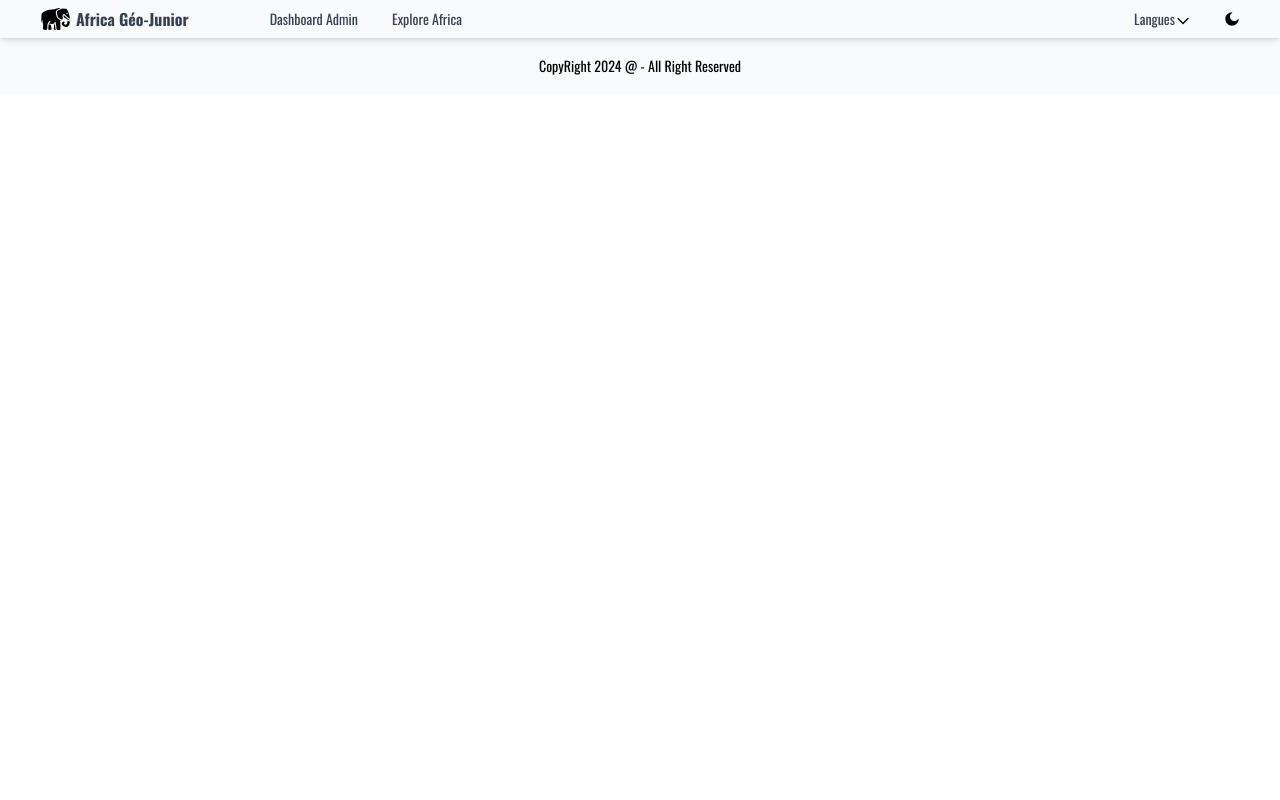
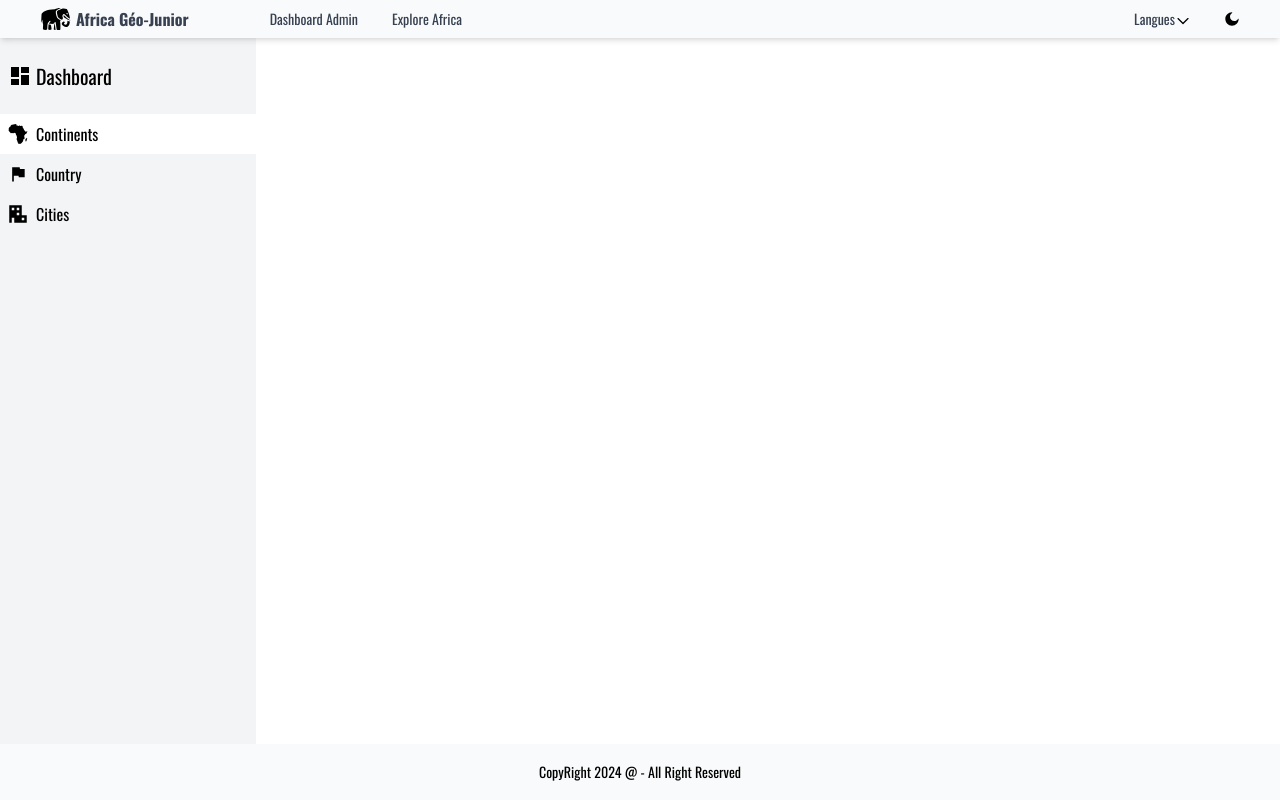
Before and after one commit to ayoub-ahnaou/Africa-geo-junior, a PHP site: page /dashboard.php in a window 1280 px wide. Run offline with PHP 8.4, Linux system fonts and the light colour scheme; style sheets or scripts are compiled from the project's sources; some libraries are stand-ins or nearby versions.

Commit message:
#24 Create the main body of dashboard page with choices in the left side

```diff
--- a/src/pages/dashboard.php
+++ b/src/pages/dashboard.php
@@ -16,6 +16,30 @@
     <div class="flex flex-col min-h-[100vh]">
         <?php include"../assets/components/navigation.php"; ?>
 
+        <div class="flex-grow flex">
+            <section class="w-1/5 bg-gray-100 flex flex-col">
+                <div class="flex py-6 px-2 items-center gap-1">
+                    <img src="../assets/images/icons/dashboard.svg" class="size-6" alt="">
+                    <h1 class="text-xl">Dashboard</h1>
+                </div>
+                <ul class="flex flex-col">
+                    <li class="p-2 hover:bg-white bg-white transition-all delay-75 ease-linear cursor-pointer flex items-center gap-2">
+                        <img src="../assets/images/icons/continent.svg" class="size-5" alt="">
+                        <p>Continents</p>
+                    </li>
+                    <li class="p-2 hover:bg-white transition-all delay-75 ease-linear cursor-pointer flex items-center gap-2">
+                        <img src="../assets/images/icons/countries.svg" class="size-5" alt="">
+                        <p>Country</p>
+                    </li>
+                    <li class="p-2 hover:bg-white transition-all delay-75 ease-linear cursor-pointer flex items-center gap-2">
+                        <img src="../assets/images/icons/cities.svg" class="size-5" alt="">
+                        <p>Cities</p>
+                    </li>
+                </ul>
+            </section>
+            <section class="w-4/5"></section>
+        </div>
+
         <?php include"../assets/components/footer.php"; ?>
     </div>
 
```
